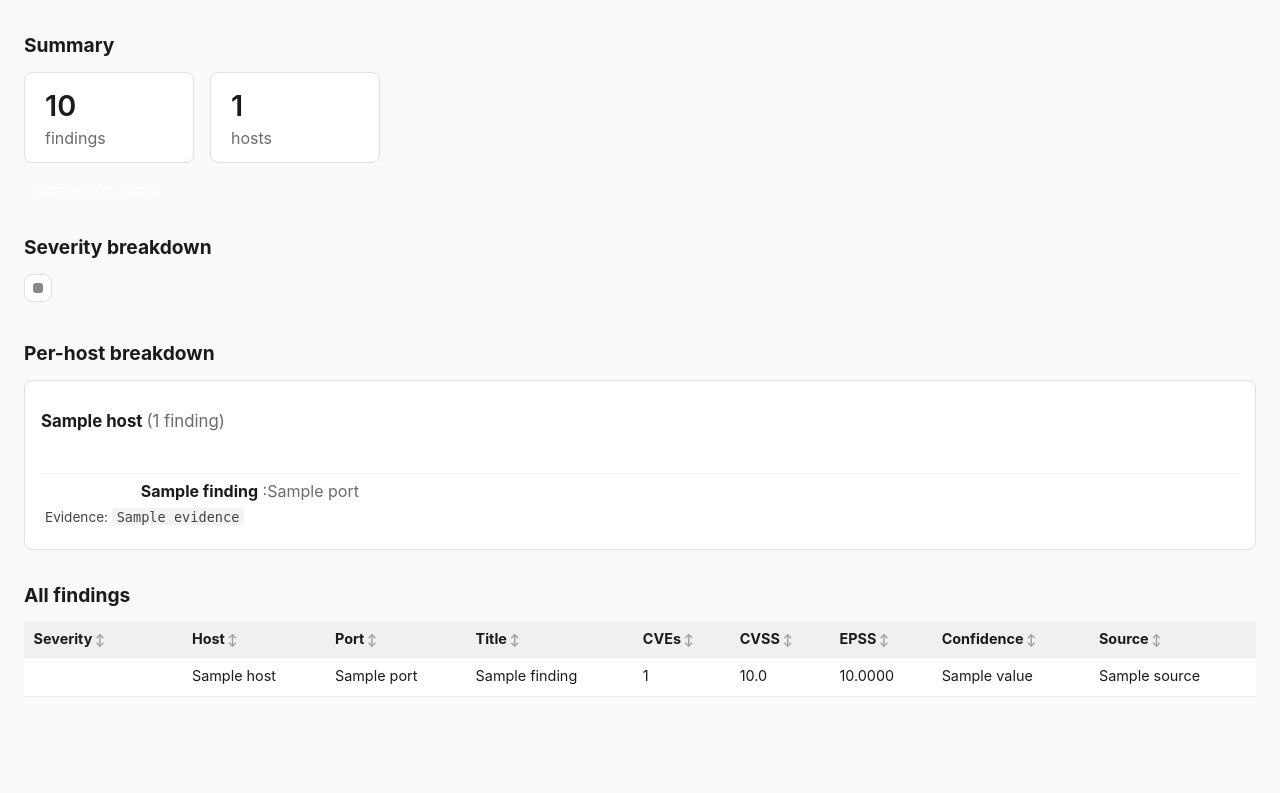
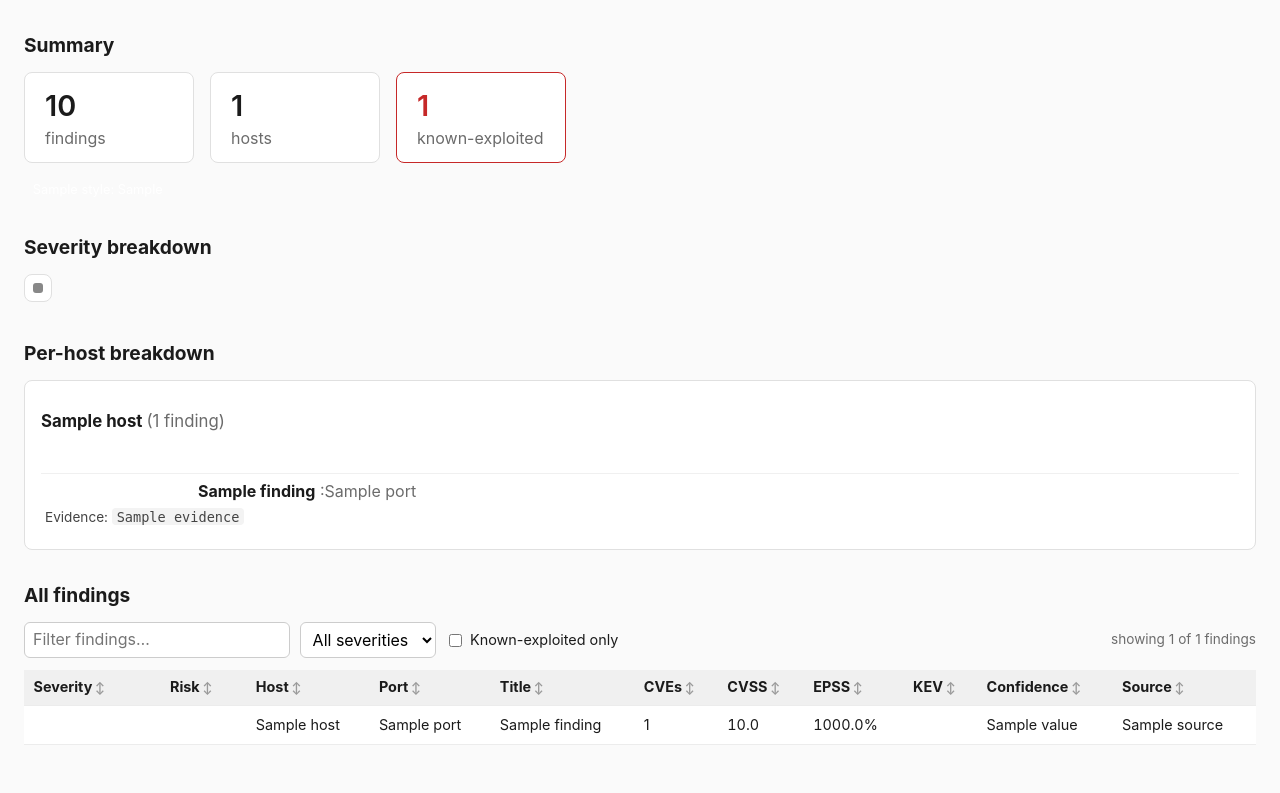
Before and after one commit to connor-p-mccune/vulnpipe, a Python web app: template vulnpipe/reporting/templates/report.html.j2 in a window 1280 px wide. Shown: the part 106-899 px from the top of the page. Before the commit the page ends 803 px from the top, so only its background shows below. Run offline with Jinja, Linux system fonts and the light colour scheme; the template is opened without the code that fills it: most values are stand-ins (such as "Sample title", 1, 10 or a date in 2020).

Commit message:
feat(reporting): surface KEV, risk score, and filtering in the HTML report
Make the HTML report do justice to the new signals. The summary gains a
known-exploited card (highlighted when non-zero); the per-host breakdown
flags and left-borders KEV findings; and the findings table gains a
risk-score badge column and a KEV column, renders EPSS as a percentage,
and colors each risk badge on the shared severity palette.

Add a client-side filter toolbar above the table -- a free-text search, a
severity dropdown, and a known-exploited-only toggle, with a live "showing
N of M" counter -- alongside the existing column sorting. Everything stays
self-contained (no external assets), deterministic for fixed input, and
autoescaped, so reflected scanner evidence remains inert text.

```diff
--- a/vulnpipe/reporting/templates/report.html.j2
+++ b/vulnpipe/reporting/templates/report.html.j2
@@ -25,12 +25,19 @@
     .sev-medium { background: #ef6c00; }
     .sev-low { background: #f9a825; color: #1b1b1b; }
     .sev-informational { background: #1565c0; }
+    .badge-kev {
+      background: #111; color: #fff; border: 1px solid #c62828; font-weight: 600;
+    }
     .cards { display: flex; flex-wrap: wrap; gap: 1rem; margin-bottom: 1rem; }
     .card {
       background: #fff; border: 1px solid #e0e0e0; border-radius: 8px;
       padding: .75rem 1.25rem; min-width: 8rem;
     }
     .card .num { font-size: 1.8rem; font-weight: 600; }
+    .card.kev { border-color: #c62828; }
+    .card.kev .num { color: #c62828; }
+    .card.kev.zero { border-color: #e0e0e0; }
+    .card.kev.zero .num { color: #1b1b1b; }
     svg { background: #fff; border: 1px solid #e0e0e0; border-radius: 8px; padding: .5rem; }
     .chart-label { font-size: 13px; fill: #1b1b1b; }
     .chart-count { font-size: 13px; fill: #1b1b1b; font-weight: 600; }
@@ -40,8 +47,18 @@
     }
     ul.host-findings { list-style: none; padding: 0; margin: .5rem 0 0; }
     ul.host-findings li { padding: .35rem 0; border-top: 1px solid #f0f0f0; }
+    ul.host-findings li.kev { border-left: 3px solid #c62828; padding-left: .5rem; }
     .evidence { margin: .2rem 0 0 .25rem; font-size: .85rem; color: #444; }
     .evidence code { background: #f3f3f3; padding: .05rem .3rem; border-radius: 4px; word-break: break-all; }
+    .toolbar {
+      display: flex; flex-wrap: wrap; gap: .6rem; align-items: center; margin: .25rem 0 .75rem;
+    }
+    .toolbar input[type="search"], .toolbar select {
+      font: inherit; padding: .35rem .5rem; border: 1px solid #ccc; border-radius: 6px; background: #fff;
+    }
+    .toolbar input[type="search"] { min-width: 14rem; }
+    .toolbar label { font-size: .9rem; display: inline-flex; align-items: center; gap: .3rem; }
+    #visible-count { color: #6b6b6b; font-size: .85rem; margin-left: auto; }
     table.findings { border-collapse: collapse; width: 100%; background: #fff; font-size: .9rem; }
     table.findings th, table.findings td {
       text-align: left; padding: .45rem .6rem; border-bottom: 1px solid #ececec;
@@ -49,6 +66,10 @@
     table.findings thead th { background: #f0f0f0; cursor: pointer; user-select: none; position: sticky; top: 0; }
     table.findings thead th::after { content: " \2195"; color: #9a9a9a; font-size: .8em; }
     table.findings tbody tr:hover { background: #f7f7ff; }
+    table.findings tbody tr.kev { background: #fff5f5; }
+    table.findings tbody tr.kev:hover { background: #ffecec; }
+    td.num { text-align: right; font-variant-numeric: tabular-nums; }
+    .risk-badge { min-width: 2.2rem; text-align: center; }
     .empty { padding: 2rem; text-align: center; color: #6b6b6b; }
   </style>
 </head>
@@ -62,6 +83,9 @@
   <div class="cards">
     <div class="card"><div class="num">{{ summary.total }}</div><div class="muted">findings</div></div>
     <div class="card"><div class="num">{{ summary.host_count }}</div><div class="muted">hosts</div></div>
+    <div class="card kev{{ '' if kev_count else ' zero' }}" title="CVEs in the CISA Known Exploited Vulnerabilities catalog">
+      <div class="num">{{ kev_count }}</div><div class="muted">known-exploited</div>
+    </div>
   </div>
   <div class="badges">
     {% for severity in severity_order %}
@@ -92,8 +116,10 @@
       </div>
       <ul class="host-findings">
         {% for finding in group.findings %}
-        <li>
+        <li{% if finding.kev %} class="kev"{% endif %}>
           <span class="badge {{ styles[finding.severity].css_class }}">{{ styles[finding.severity].label }}</span>
+          <span class="badge risk-badge {{ risk_css(finding.risk_score) }}" title="Composite risk score (0-100)">{{ finding.risk_score }}</span>
+          {% if finding.kev %}<span class="badge badge-kev" title="Actively exploited in the wild (CISA KEV)">&#9888; Known-exploited</span>{% endif %}
           <strong>{{ finding.title }}</strong>{% if finding.port is not none %} <span class="muted">:{{ finding.port }}</span>{% endif %}
           {% if finding.evidence %}<div class="evidence">Evidence: <code>{{ finding.evidence }}</code></div>{% endif %}
         </li>
@@ -106,30 +132,45 @@
   {% endif %}
 
   <h2>All findings</h2>
+  <div class="toolbar">
+    <input type="search" id="search" placeholder="Filter findings&hellip;" aria-label="Filter findings">
+    <select id="severity-filter" aria-label="Filter by severity">
+      <option value="">All severities</option>
+      {% for severity in severity_order %}
+      <option value="{{ severity.value }}">{{ styles[severity].label }}</option>
+      {% endfor %}
+    </select>
+    <label><input type="checkbox" id="kev-only"> Known-exploited only</label>
+    <span id="visible-count"></span>
+  </div>
   <table class="findings" id="findings-table">
     <thead>
       <tr>
         <th data-type="number">Severity</th>
+        <th data-type="number">Risk</th>
         <th data-type="text">Host</th>
         <th data-type="number">Port</th>
         <th data-type="text">Title</th>
         <th data-type="text">CVEs</th>
         <th data-type="number">CVSS</th>
         <th data-type="number">EPSS</th>
+        <th data-type="number">KEV</th>
         <th data-type="text">Confidence</th>
         <th data-type="text">Source</th>
       </tr>
     </thead>
     <tbody>
       {% for finding in findings %}
-      <tr>
+      <tr data-severity="{{ finding.severity.value }}" data-kev="{{ 1 if finding.kev else 0 }}">
         <td data-sort="{{ finding.severity.rank }}"><span class="badge {{ styles[finding.severity].css_class }}">{{ styles[finding.severity].label }}</span></td>
+        <td class="num" data-sort="{{ finding.risk_score }}"><span class="badge risk-badge {{ risk_css(finding.risk_score) }}">{{ finding.risk_score }}</span></td>
         <td>{{ finding.host }}</td>
-        <td data-sort="{{ finding.port if finding.port is not none else -1 }}">{{ finding.port if finding.port is not none else "" }}</td>
+        <td class="num" data-sort="{{ finding.port if finding.port is not none else -1 }}">{{ finding.port if finding.port is not none else "" }}</td>
         <td>{{ finding.title }}</td>
         <td>{{ finding.cve_ids | join(", ") }}</td>
-        <td data-sort="{{ finding.cvss_score if finding.cvss_score is not none else -1 }}">{{ "%.1f" | format(finding.cvss_score) if finding.cvss_score is not none else "" }}</td>
-        <td data-sort="{{ finding.epss_score if finding.epss_score is not none else -1 }}">{{ "%.4f" | format(finding.epss_score) if finding.epss_score is not none else "" }}</td>
+        <td class="num" data-sort="{{ finding.cvss_score if finding.cvss_score is not none else -1 }}">{{ "%.1f" | format(finding.cvss_score) if finding.cvss_score is not none else "" }}</td>
+        <td class="num" data-sort="{{ finding.epss_score if finding.epss_score is not none else -1 }}">{{ "%.1f%%" | format(finding.epss_score * 100) if finding.epss_score is not none else "" }}</td>
+        <td class="num" data-sort="{{ 1 if finding.kev else 0 }}">{% if finding.kev %}<span class="badge badge-kev" title="Actively exploited in the wild (CISA KEV)">&#9888;</span>{% endif %}</td>
         <td>{{ finding.confidence.value if finding.confidence is not none else "" }}</td>
         <td>{{ finding.source }}</td>
       </tr>
@@ -141,6 +182,8 @@
     (function () {
       var table = document.getElementById("findings-table");
       if (!table) { return; }
+
+      // --- column sorting ------------------------------------------------- //
       var headers = table.tHead.rows[0].cells;
       for (var i = 0; i < headers.length; i++) {
         (function (column) {
@@ -167,6 +210,34 @@
         });
         for (var i = 0; i < rows.length; i++) { body.appendChild(rows[i]); }
       }
+
+      // --- filtering ------------------------------------------------------ //
+      var search = document.getElementById("search");
+      var severityFilter = document.getElementById("severity-filter");
+      var kevOnly = document.getElementById("kev-only");
+      var counter = document.getElementById("visible-count");
+      var allRows = Array.prototype.slice.call(table.tBodies[0].rows);
+
+      function applyFilters() {
+        var q = search.value.toLowerCase();
+        var sev = severityFilter.value;
+        var kev = kevOnly.checked;
+        var shown = 0;
+        for (var i = 0; i < allRows.length; i++) {
+          var row = allRows[i];
+          var matchText = q === "" || row.textContent.toLowerCase().indexOf(q) !== -1;
+          var matchSev = sev === "" || row.getAttribute("data-severity") === sev;
+          var matchKev = !kev || row.getAttribute("data-kev") === "1";
+          var visible = matchText && matchSev && matchKev;
+          row.style.display = visible ? "" : "none";
+          if (visible) { shown++; }
+        }
+        counter.textContent = "showing " + shown + " of " + allRows.length + " findings";
+      }
+      search.addEventListener("input", applyFilters);
+      severityFilter.addEventListener("change", applyFilters);
+      kevOnly.addEventListener("change", applyFilters);
+      applyFilters();
     })();
   </script>
 </body>
```
Also changed, not shown: docs/ARCHITECTURE.md (+6 -4 lines), tests/unit/test_html_reporter.py (+44 -0 lines), vulnpipe/reporting/html_reporter.py (+22 -0 lines), CHANGELOG.md, README.md.
